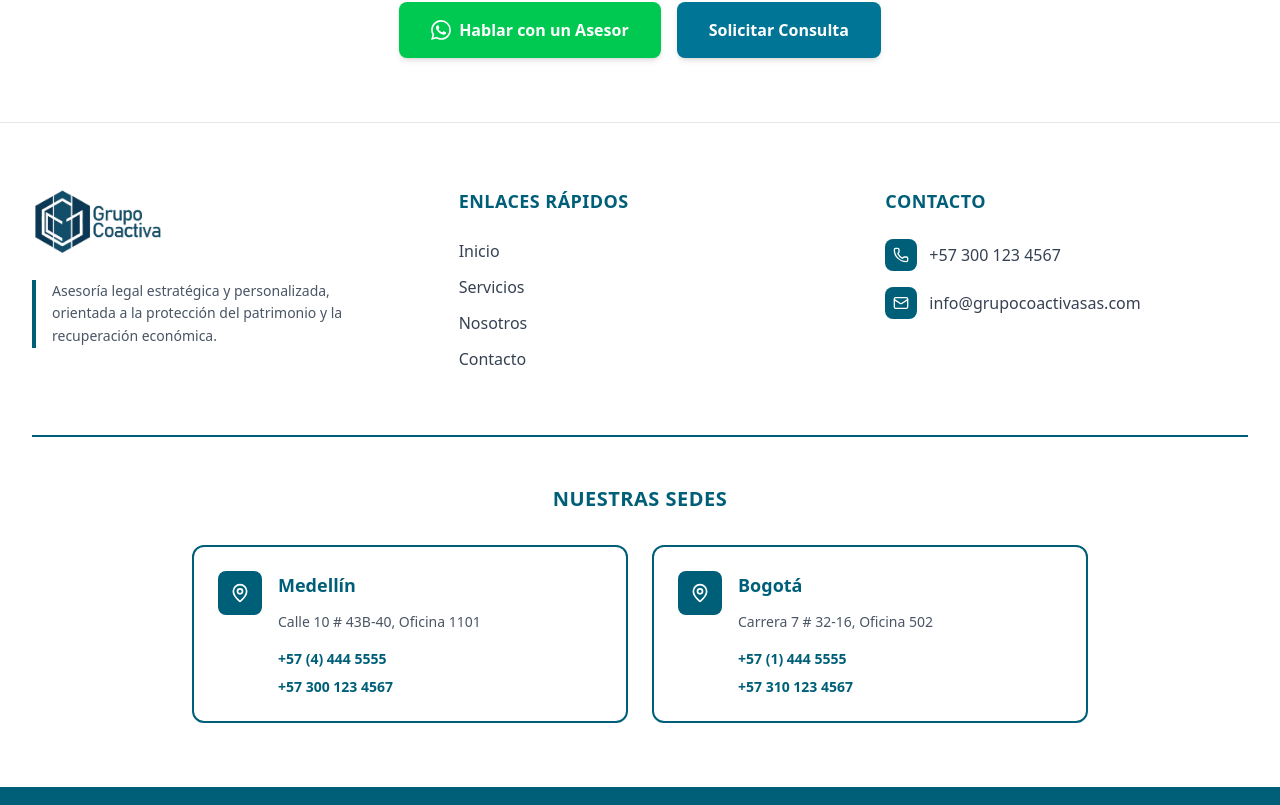
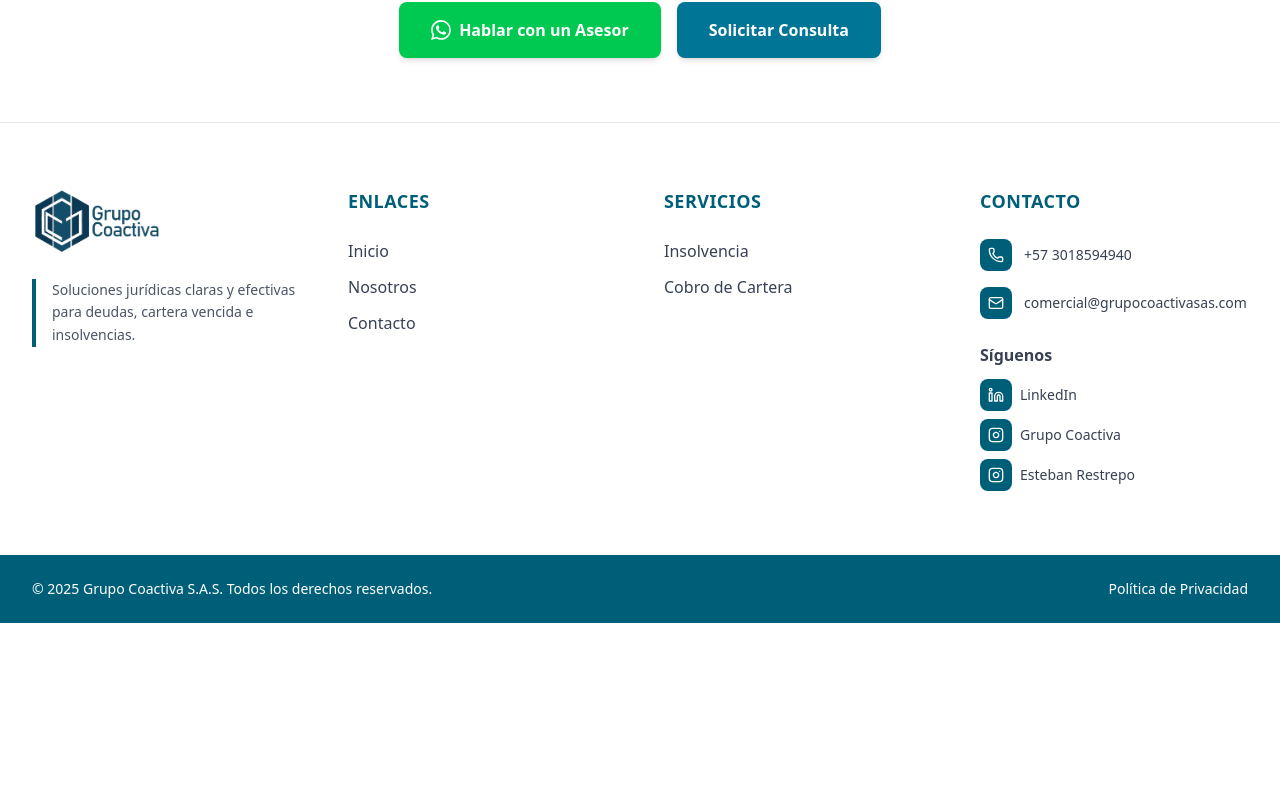
Before and after one commit to CardonaAndres/grupo-coactiva, a Next.js app: page /quienes-somos-grupo-coactiva in a window 1280 px wide. Shown: the part 1992-2797 px from the top of the page. After the commit the page ends 2615 px from the top, so only its background shows below. Built offline with nearby package versions, Linux system fonts and the light colour scheme.

Commit message:
feat: Agregar sección de ubicaciones y enlaces de contacto en el pie de página

```diff
--- a/src/app/comunicate-con-grupo-coactiva/page.tsx
+++ b/src/app/comunicate-con-grupo-coactiva/page.tsx
@@ -1,19 +1,7 @@
-import { MapPin, Phone, Mail } from 'lucide-react';
-
-const offices = [
-  {
-    city: 'Medellín',
-    address: 'Calle 10 # 43B-40, Oficina 1101',
-    phones: ['+57 (4) 444 5555', '+57 300 123 4567'],
-    email: 'medellin@grupocoactivasas.com',
-  },
-  {
-    city: 'Bogotá',
-    address: 'Carrera 7 # 32-16, Oficina 502',
-    phones: ['+57 (1) 444 5555', '+57 310 123 4567'],
-    email: 'bogota@grupocoactivasas.com',
-  },
-];
+import { Phone, Mail } from 'lucide-react';
+import { WhatsAppIcon } from '@/global/components';
+import { WhatsAppService } from '@/global/services';
+import { LocationsSection } from '@/components/main';
 
 export default function ContactPage() {
   return (
@@ -37,7 +25,7 @@ export default function ContactPage() {
         <div className="container mx-auto px-4 sm:px-6 lg:px-8">
           <div className="grid lg:grid-cols-2 gap-12 max-w-6xl mx-auto">
             {/* Contact Form */}
-            <div className="bg-white rounded-xl shadow-lg p-8">
+            <div className="bg-white rounded-xl shadow-lg p-8 h-fit">
               <h2 className="text-2xl font-bold text-gray-900 mb-6">
                 Solicite una Consulta Gratuita
               </h2>
@@ -128,6 +116,25 @@ export default function ContactPage() {
 
             {/* Contact Info */}
             <div className="space-y-8">
+              {/* WhatsApp CTA */}
+              <div className="bg-linear-to-br from-green-500 to-green-600 rounded-xl shadow-lg p-8 text-white">
+                <h3 className="text-xl font-bold mb-3">
+                  ¿Prefiere hablar directamente?
+                </h3>
+                <p className="mb-6 text-green-50">
+                  Contáctenos por WhatsApp para una respuesta inmediata
+                </p>
+                <a
+                  href={WhatsAppService.getWhatsAppUrl()}
+                  target="_blank"
+                  rel="noopener noreferrer"
+                  className="inline-flex items-center justify-center gap-2 bg-white hover:bg-gray-100 text-green-600 font-semibold px-6 py-3 rounded-lg transition-colors shadow-md w-full"
+                >
+                  <WhatsAppIcon className="w-5 h-5" />
+                  Contactar un Asesor
+                </a>
+              </div>
+
               {/* Info Cards */}
               <div className="bg-white rounded-xl shadow-lg p-8">
                 <h3 className="text-xl font-bold text-gray-900 mb-6">
@@ -140,8 +147,8 @@ export default function ContactPage() {
                     </div>
                     <div>
                       <h4 className="font-semibold text-gray-900 mb-1">Teléfono</h4>
-                      <a href="tel:+573001234567" className="text-gray-600 hover:text-cyan-700 transition-colors">
-                        +57 300 123 4567
+                      <a href="tel:+573018594940" className="text-gray-600 hover:text-cyan-700 transition-colors">
+                        +57 3018594940
                       </a>
                     </div>
                   </div>
@@ -152,49 +159,20 @@ export default function ContactPage() {
                     </div>
                     <div>
                       <h4 className="font-semibold text-gray-900 mb-1">Email</h4>
-                      <a href="mailto:info@grupocoactivasas.com" className="text-gray-600 hover:text-cyan-700 transition-colors">
-                        info@grupocoactivasas.com
+                      <a href="mailto:info@grupocoactivasas.com" className="text-gray-600 hover:text-cyan-700 transition-colors break-all">
+                        comercial@grupocoactivasas.com
                       </a>
                     </div>
                   </div>
-
-                </div>
-              </div>
-
-              {/* Offices */}
-              <div className="bg-white rounded-xl shadow-lg p-8">
-                <h3 className="text-xl font-bold text-gray-900 mb-6">
-                  Nuestras Sedes
-                </h3>
-                <div className="space-y-6">
-                  {offices.map((office, index) => (
-                    <div key={index} className="pb-6 border-b border-gray-200 last:border-0 last:pb-0">
-                      <div className="flex items-start gap-3">
-                        <MapPin className="w-5 h-5 text-cyan-700 shrink-0 mt-1" />
-                        <div>
-                          <h4 className="font-semibold text-gray-900 mb-2">{office.city}</h4>
-                          <p className="text-gray-600 text-sm mb-2">{office.address}</p>
-                          <div className="space-y-1">
-                            {office.phones.map((phone, idx) => (
-                              <a
-                                key={idx}
-                                href={`tel:${phone.replace(/\s/g, '')}`}
-                                className="block text-sm text-cyan-700 hover:text-cyan-800 transition-colors"
-                              >
-                                {phone}
-                              </a>
-                            ))}
-                          </div>
-                        </div>
-                      </div>
-                    </div>
-                  ))}
                 </div>
               </div>
             </div>
           </div>
         </div>
       </section>
+
+      {/* Locations Section */}
+      <LocationsSection />
     </div>
   );
 }
--- a/src/app/page.tsx
+++ b/src/app/page.tsx
@@ -1,4 +1,4 @@
-import { AboutSectionHome, Hero, PartnersSection, ServicesSection } from "@/components/main";
+import { AboutSectionHome, Hero, LocationsSection, PartnersSection, ServicesSection } from "@/components/main";
 
 export default function Home() {
   return (
@@ -7,6 +7,7 @@ export default function Home() {
       <ServicesSection />
       <AboutSectionHome />
       <PartnersSection />
+      <LocationsSection />
     </main>
   );
 }
--- a/src/components/main/hero/Hero.tsx
+++ b/src/components/main/hero/Hero.tsx
@@ -5,16 +5,16 @@ import { TrendingUp, Scale, ArrowRight } from 'lucide-react';
 
 const services = [
   {
+    icon: Scale,
+    title: 'Insolvencia',
+    description: 'Soluciones legales para personas y empresas',
+    href: '/servicios-de-cobranzas-en-grupo-coactiva#insolvencia-personal',
+  },
+  {
     icon: TrendingUp,
     title: 'Cobro de Cartera',
     description: 'Recuperación eficiente con cobertura nacional',
     href: '/servicios-de-cobranzas-en-grupo-coactiva#cobro',
-  },
-  {
-    icon: Scale,
-    title: 'Insolvencia',
-    description: 'Soluciones legales para personas y empresas',
-    href: '/servicios-de-cobranzas-en-grupo-coactiva#insolvencia-personal',
   },
 ];
 
@@ -39,7 +39,7 @@ export const Hero = () => {
             </h1>
 
             <p className="text-lg sm:text-xl text-cyan-100 max-w-3xl mx-auto leading-relaxed mb-4">
-              Asesoría legal estratégica y personalizada, orientada a la protección del patrimonio y la recuperación económica.
+              Soluciones jurídicas claras y efectivas para deudas, cartera vencida e insolvencias.
             </p>
 
             <p className="text-base text-cyan-200 max-w-2xl mx-auto mb-8">
--- a/src/components/main/index.ts
+++ b/src/components/main/index.ts
@@ -2,3 +2,4 @@ export { Hero } from './hero/Hero';
 export { AboutSectionHome } from './about/AboutSectionHome';
 export { ServicesSection } from './services/ServicesSection';
 export { PartnersSection } from './partners/PartnersSection';
+export { LocationsSection } from './locations/LocationsSection';
--- a/src/components/main/services/ServicesSection.tsx
+++ b/src/components/main/services/ServicesSection.tsx
@@ -6,24 +6,24 @@ import { WhatsAppService } from '@/global/services';
 const services = [
   {
     number: '01',
-    title: 'Cobro de Cartera Vencida',
-    description: 'Recuperación de cartera con alta eficiencia a nivel nacional. 18 ejecutivos y 7 abogados especializados trabajando para maximizar resultados.',
-    highlight: 'Obligaciones superiores a $10.000.000 COP',
-    href: '/nuestros-servicios/cobro-de-cartera',
-  },
-  {
-    number: '02',
     title: 'Insolvencia Personal',
     description: 'Libérese de sus deudas por la vía legal. Aplicamos la Ley de la Segunda Oportunidad sin límite de monto. Protección integral de su patrimonio.',
     highlight: 'Sin límite de monto',
     href: '/nuestros-servicios/insolvencia',
   },
   {
-    number: '03',
+    number: '02',
     title: 'Insolvencia Empresarial',
     description: 'Reorganización y liquidación empresarial bajo la Ley 1116 de 2006. Preservar la empresa como unidad productiva o cerrar operaciones legalmente.',
     highlight: 'Reorganización y liquidación',
     href: '/nuestros-servicios/insolvencia',
+  },
+  {
+    number: '03',
+    title: 'Cobro de Cartera Vencida',
+    description: 'Recuperación de cartera con alta eficiencia a nivel nacional. 18 ejecutivos y 7 abogados especializados trabajando para maximizar resultados.',
+    highlight: 'Obligaciones superiores a $10.000.000 COP',
+    href: '/nuestros-servicios/cobro-de-cartera',
   },
 ];
 
--- a/src/global/components/footer/Footer.tsx
+++ b/src/global/components/footer/Footer.tsx
@@ -1,25 +1,34 @@
 import Link from 'next/link';
 import Image from 'next/image';
-import { MapPin, Phone, Mail } from 'lucide-react';
-
-const offices = [
-  {
-    city: 'Medellín',
-    address: 'Calle 10 # 43B-40, Oficina 1101',
-    phones: ['+57 (4) 444 5555', '+57 300 123 4567'],
-  },
-  {
-    city: 'Bogotá',
-    address: 'Carrera 7 # 32-16, Oficina 502',
-    phones: ['+57 (1) 444 5555', '+57 310 123 4567'],
-  },
-];
+import { Phone, Mail, Linkedin, Instagram } from 'lucide-react';
 
 const quickLinks = [
   { href: '/', label: 'Inicio' },
-  { href: '/servicios-de-cobranzas-en-grupo-coactiva', label: 'Servicios' },
   { href: '/quienes-somos-grupo-coactiva', label: 'Nosotros' },
   { href: '/comunicate-con-grupo-coactiva', label: 'Contacto' },
+];
+
+const serviceLinks = [
+  { href: '/nuestros-servicios/insolvencia', label: 'Insolvencia' },
+  { href: '/nuestros-servicios/cobro-de-cartera', label: 'Cobro de Cartera' },
+];
+
+const socialLinks = [
+  {
+    href: 'http://linkedin.com/in/estebanrestrepoo',
+    icon: Linkedin,
+    label: 'LinkedIn',
+  },
+  {
+    href: 'https://www.instagram.com/grupocoactiva',
+    icon: Instagram,
+    label: 'Grupo Coactiva',
+  },
+  {
+    href: 'https://www.instagram.com/estebanrlegal',
+    icon: Instagram,
+    label: 'Esteban Restrepo',
+  },
 ];
 
 const currentYear = new Date().getFullYear();
@@ -29,7 +38,7 @@ export const Footer = () => {
     <footer className="bg-white text-gray-800 border-t border-gray-200">
       {/* Main Footer */}
       <div className="container mx-auto px-4 sm:px-6 lg:px-8 py-16">
-        <div className="grid grid-cols-1 md:grid-cols-2 lg:grid-cols-3 gap-12 lg:gap-16">
+        <div className="grid grid-cols-1 md:grid-cols-2 lg:grid-cols-4 gap-12">
           {/* Company Info */}
           <div className="lg:col-span-1">
             <div className="mb-6">
@@ -38,21 +47,40 @@ export const Footer = () => {
                 alt="Grupo Coactiva S.A.S | Logo"
                 width={140}
                 height={40}
-                className="w-25 sm:w-30 md:w-32.5 h-auto"
+                className="w-32 h-auto"
               />
             </div>
             <p className="text-gray-600 text-sm leading-relaxed border-l-4 border-cyan-800 pl-4">
-              Asesoría legal estratégica y personalizada, orientada a la protección del patrimonio y la recuperación económica.
+              Soluciones jurídicas claras y efectivas para deudas, cartera vencida e insolvencias.
             </p>
           </div>
 
           {/* Quick Links */}
           <div>
             <h4 className="text-cyan-800 font-bold text-lg mb-6 uppercase tracking-wide">
-              Enlaces Rápidos
+              Enlaces
             </h4>
             <ul className="space-y-3">
               {quickLinks.map((link, index) => (
+                <li key={index}>
+                  <Link
+                    href={link.href}
+                    className="text-gray-700 hover:text-cyan-800 hover:pl-2 transition-all duration-200 inline-block font-medium"
+                  >
+                    {link.label}
+                  </Link>
+                </li>
+              ))}
+            </ul>
+          </div>
+
+          {/* Services Links */}
+          <div>
+            <h4 className="text-cyan-800 font-bold text-lg mb-6 uppercase tracking-wide">
+              Servicios
+            </h4>
+            <ul className="space-y-3">
+              {serviceLinks.map((link, index) => (
                 <li key={index}>
                   <Link
                     href={link.href}
@@ -70,7 +98,7 @@ export const Footer = () => {
             <h4 className="text-cyan-800 font-bold text-lg mb-6 uppercase tracking-wide">
               Contacto
             </h4>
-            <div className="space-y-4">
+            <div className="space-y-4 mb-6">
               <a
                 href="tel:+573001234567"
                 className="flex items-center gap-3 text-gray-700 hover:text-cyan-800 transition-colors group"
@@ -78,7 +106,7 @@ export const Footer = () => {
                 <div className="bg-cyan-800 text-white p-2 rounded-lg group-hover:bg-cyan-900 transition-colors">
                   <Phone className="w-4 h-4" />
                 </div>
-                <span className="font-medium">+57 300 123 4567</span>
+                <span className="font-medium text-sm">+57 3018594940</span>
               </a>
               <a
                 href="mailto:info@grupocoactivasas.com"
@@ -87,49 +115,33 @@ export const Footer = () => {
                 <div className="bg-cyan-800 text-white p-2 rounded-lg group-hover:bg-cyan-900 transition-colors">
                   <Mail className="w-4 h-4" />
                 </div>
-                <span className="font-medium">info@grupocoactivasas.com</span>
+                <span className="font-medium text-sm break-all">comercial@grupocoactivasas.com</span>
               </a>
             </div>
-          </div>
-        </div>
 
-        {/* Offices */}
-        <div className="mt-16 pt-12 border-t-2 border-cyan-800">
-          <h4 className="text-cyan-800 font-bold text-xl mb-8 text-center uppercase tracking-wide">
-            Nuestras Sedes
-          </h4>
-          <div className="grid grid-cols-1 md:grid-cols-2 gap-6 max-w-4xl mx-auto">
-            {offices.map((office, index) => (
-              <div
-                key={index}
-                className="bg-white rounded-xl p-6 hover:shadow-lg transition-all duration-300 border-2 border-cyan-800 hover:border-cyan-900 hover:-translate-y-1"
-              >
-                <div className="flex items-start gap-4">
-                  <div className="bg-cyan-800 text-white p-3 rounded-lg shrink-0">
-                    <MapPin className="w-5 h-5" />
-                  </div>
-                  <div className="flex-1">
-                    <h5 className="text-cyan-800 font-bold text-lg mb-3">
-                      {office.city}
-                    </h5>
-                    <p className="text-gray-600 text-sm mb-4 leading-relaxed">
-                      {office.address}
-                    </p>
-                    <div className="space-y-2">
-                      {office.phones.map((phone, idx) => (
-                        <a
-                          key={idx}
-                          href={`tel:${phone.replace(/\s/g, '')}`}
-                          className="block text-cyan-800 hover:text-cyan-900 text-sm transition-colors font-semibold"
-                        >
-                          {phone}
-                        </a>
-                      ))}
-                    </div>
-                  </div>
-                </div>
+            {/* Social Links */}
+            <div>
+              <h5 className="text-gray-700 font-semibold mb-3">Síguenos</h5>
+              <div className="space-y-2">
+                {socialLinks.map((social, index) => {
+                  const Icon = social.icon;
+                  return (
+                    <a
+                      key={index}
+                      href={social.href}
+                      target="_blank"
+                      rel="noopener noreferrer"
+                      className="flex items-center gap-2 text-gray-700 hover:text-cyan-800 transition-colors group"
+                    >
+                      <div className="bg-cyan-800 text-white p-2 rounded-lg group-hover:bg-cyan-900 transition-colors">
+                        <Icon className="w-4 h-4" />
+                      </div>
+                      <span className="font-medium text-sm">{social.label}</span>
+                    </a>
+                  );
+                })}
               </div>
-            ))}
+            </div>
           </div>
         </div>
       </div>
--- a/src/global/components/navigation/Navbar.tsx
+++ b/src/global/components/navigation/Navbar.tsx
@@ -7,8 +7,8 @@ import { useState, useEffect } from 'react';
 
 const navLinks = [
   { href: '/', label: 'Inicio' },
+  { href: '/nuestros-servicios/insolvencia', label: 'Insolvencia' },
   { href: '/nuestros-servicios/cobro-de-cartera', label: 'Cobro de cartera' },
-  { href: '/nuestros-servicios/insolvencia', label: 'Insolvencia' },
   { href: '/quienes-somos-grupo-coactiva', label: 'Nosotros' },
   { href: '/comunicate-con-grupo-coactiva', label: 'Contacto' },
 ];
```
Also changed, not shown: src/app/nuestros-servicios/cobro-de-cartera/page.tsx (+4 -3 lines), src/app/nuestros-servicios/insolvencia/page.tsx (+4 -3 lines), src/components/main/locations/LocationsSection.tsx (added, +91 -0 lines).
